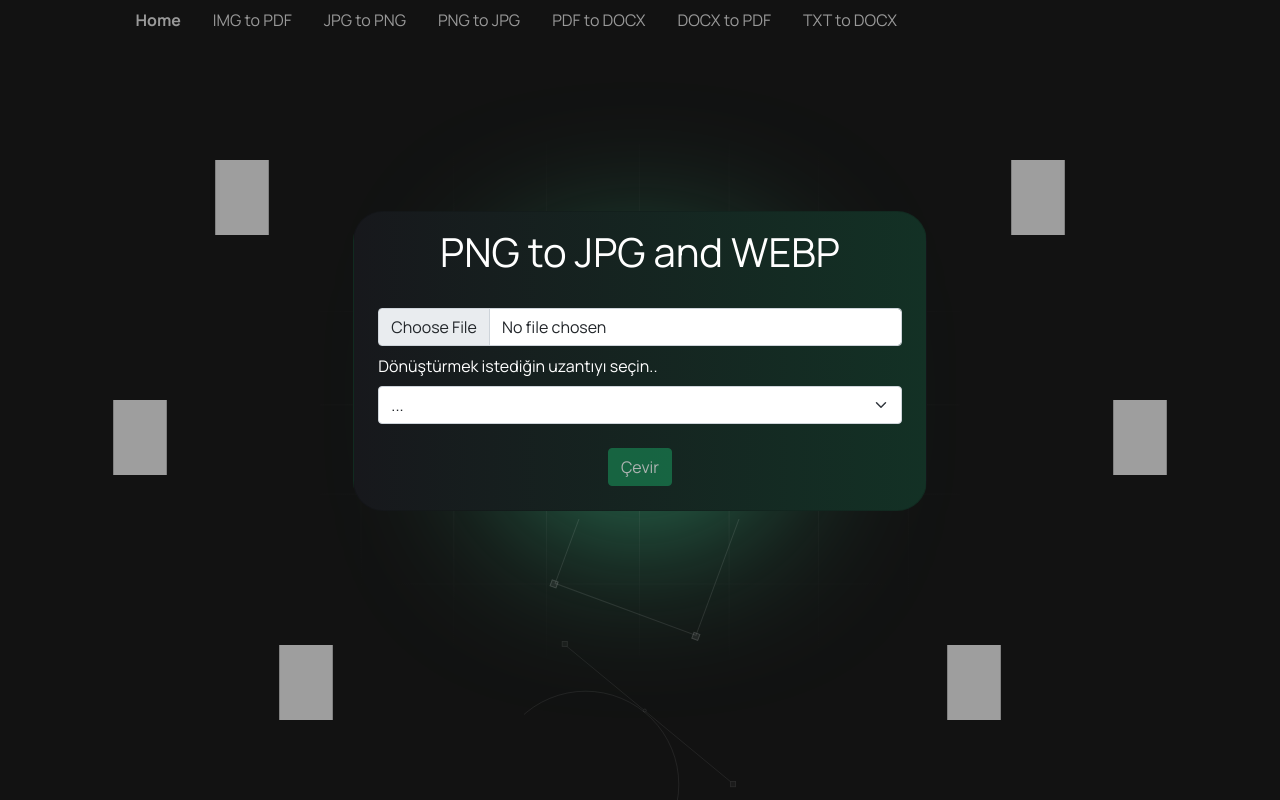
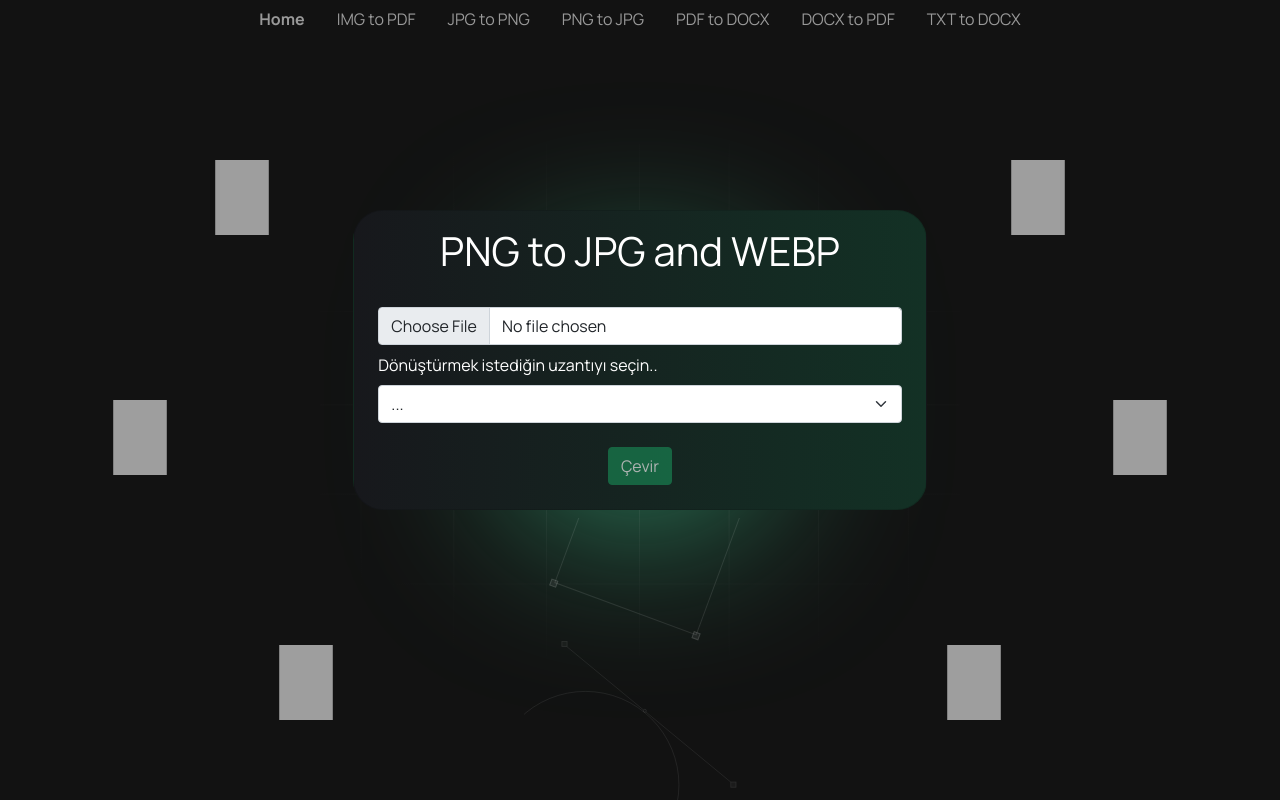
Before and after one commit to YusufUzeyir/CloudBased-FileConverter, a Django app: template templates/png.html in a window 1280 px wide. Run offline with Django 3.2, Linux system fonts and the light colour scheme; the template is opened without the code that fills it, so the values that code supplies are empty; grey boxes are pictures that could not be loaded.

Commit message:
nav_update

```diff
--- a/templates/docxtopdf.html
+++ b/templates/docxtopdf.html
@@ -42,10 +42,10 @@
         }
 
         nav {
-            margin-top: 8px;
-            margin-left: 15px;
             display: flex;
             flex-direction: row;
+            justify-content: center;
+            margin-top: 7px;
             align-items: center;
             gap: 2rem;
             color: var(--textDim);
--- a/templates/index.html
+++ b/templates/index.html
@@ -41,6 +41,8 @@
         nav {
             display: flex;
             flex-direction: row;
+            justify-content: center;
+            /* Yatayda ortalamak için */
             align-items: center;
             gap: 2rem;
             color: var(--textDim);
@@ -48,6 +50,7 @@
             box-sizing: border-box;
             z-index: 9999;
         }
+
 
         .menu:hover {
             color: var(--text);
--- a/templates/png.html
+++ b/templates/png.html
@@ -42,10 +42,10 @@
         }
 
         nav {
-            margin-top: 8px;
-            margin-left: 15px;
             display: flex;
             flex-direction: row;
+            justify-content: center;
+            margin-top: 7px;
             align-items: center;
             gap: 2rem;
             color: var(--textDim);
@@ -53,6 +53,7 @@
             box-sizing: border-box;
             z-index: 9999;
         }
+
 
         .menu:hover {
             color: var(--text);
@@ -235,7 +236,8 @@
                     <form method="POST" enctype="multipart/form-data">
                         {% csrf_token %}
                         <div class="m-2 px-3">
-                            <input class="form-control" type="file" accept="image/png" id="img" name="img" onchange="dosyaYuklendi()">
+                            <input class="form-control" type="file" accept="image/png" id="img" name="img"
+                                onchange="dosyaYuklendi()">
                         </div>
                         <div class="m-2 px-3">
                             <label for="convert-type" class="form-label" style="color: white;">Dönüştürmek istediğin
```
Also changed, not shown: templates/imgtopdf.html (+5 -3 lines), templates/jpgtopng.html (+5 -3 lines), templates/pdftodocx.html (+5 -3 lines), templates/txttodocx.html (+5 -3 lines).
